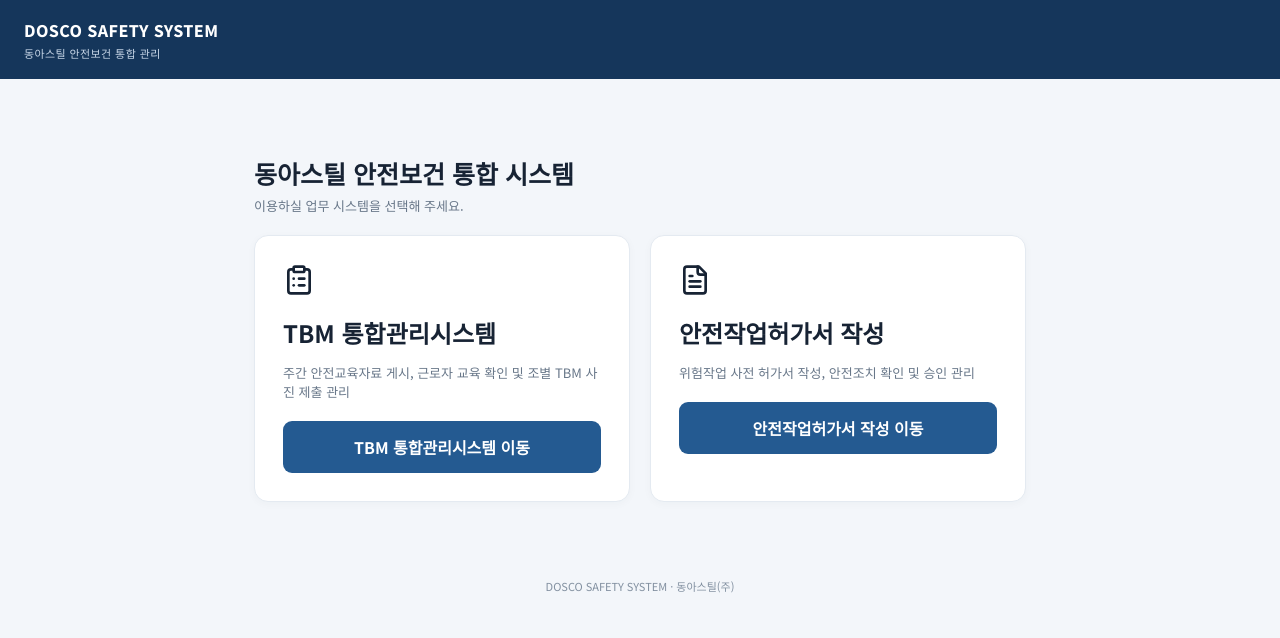
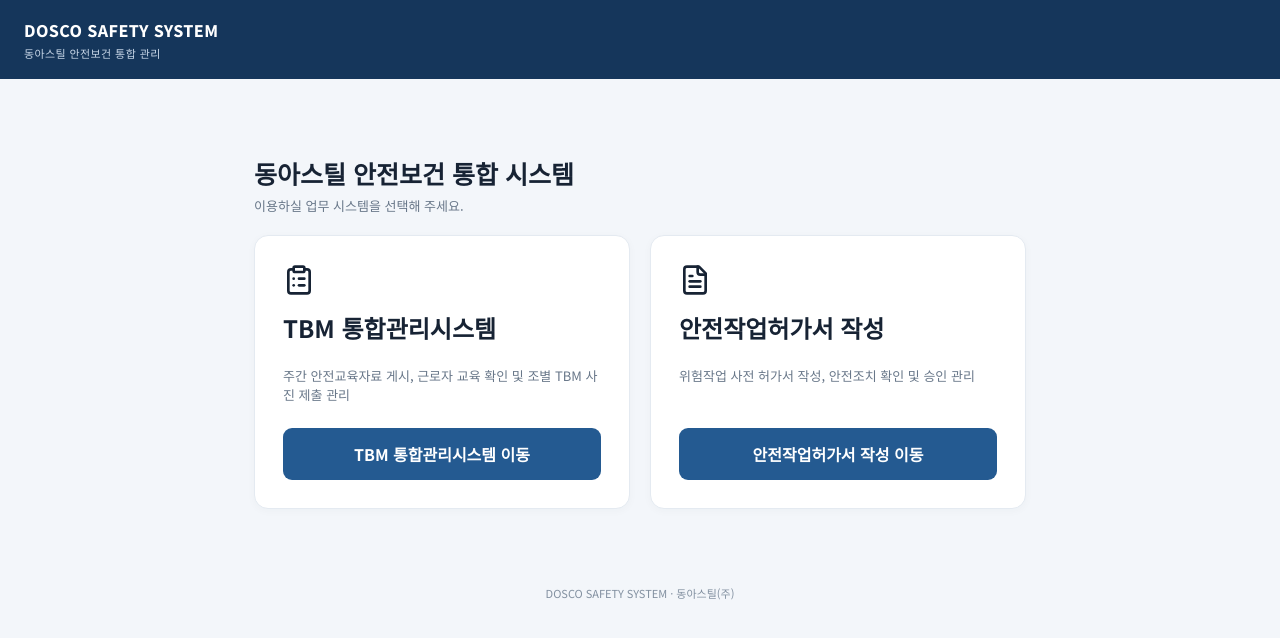
Before and after one commit to seongchangbaik-ship-it/DOSCO_TBM_SYSTEM, a Next.js app: page / in a window 1280 px wide. Shown: the top 638 px of the page. Built offline with nearby package versions, Linux system fonts and the light colour scheme.

Commit message:
메인 화면 버튼 수평 정렬

```diff
--- a/app/page.tsx
+++ b/app/page.tsx
@@ -18,32 +18,32 @@ export default function Home() {
           </div>
         </div>
 
-        <div className="grid" style={{ gridTemplateColumns: "repeat(auto-fit, minmax(300px, 1fr))", gap: 20 }}>
-          <div className="card" style={{ padding: 28 }}>
+      <div className="grid" style={{ gridTemplateColumns: "repeat(auto-fit, minmax(300px, 1fr))", gap: 20 }}>
+          <div className="card" style={{ padding: 28, display: "flex", flexDirection: "column" }}>
             <ClipboardList size={32} />
             <h2 style={{ marginTop: 14, marginBottom: 8 }}>TBM 통합관리시스템</h2>
-            <p className="muted" style={{ marginBottom: 20 }}>
+            <p className="muted" style={{ marginBottom: 24 }}>
               주간 안전교육자료 게시, 근로자 교육 확인 및 조별 TBM 사진 제출 관리
             </p>
             <Link
               className="btn"
               href="/tbm-main"
-              style={{ display: "block", textAlign: "center", textDecoration: "none", padding: "14px 16px", fontSize: 16 }}
+              style={{ display: "block", textAlign: "center", textDecoration: "none", padding: "14px 16px", fontSize: 16, marginTop: "auto" }}
             >
               TBM 통합관리시스템 이동
             </Link>
           </div>
 
-          <div className="card" style={{ padding: 28 }}>
+          <div className="card" style={{ padding: 28, display: "flex", flexDirection: "column" }}>
             <FileText size={32} />
             <h2 style={{ marginTop: 14, marginBottom: 8 }}>안전작업허가서 작성</h2>
-            <p className="muted" style={{ marginBottom: 20 }}>
+            <p className="muted" style={{ marginBottom: 24 }}>
               위험작업 사전 허가서 작성, 안전조치 확인 및 승인 관리
             </p>
             <Link
               className="btn"
               href="/ptw"
-              style={{ display: "block", textAlign: "center", textDecoration: "none", padding: "14px 16px", fontSize: 16 }}
+              style={{ display: "block", textAlign: "center", textDecoration: "none", padding: "14px 16px", fontSize: 16, marginTop: "auto" }}
             >
               안전작업허가서 작성 이동
             </Link>
```
